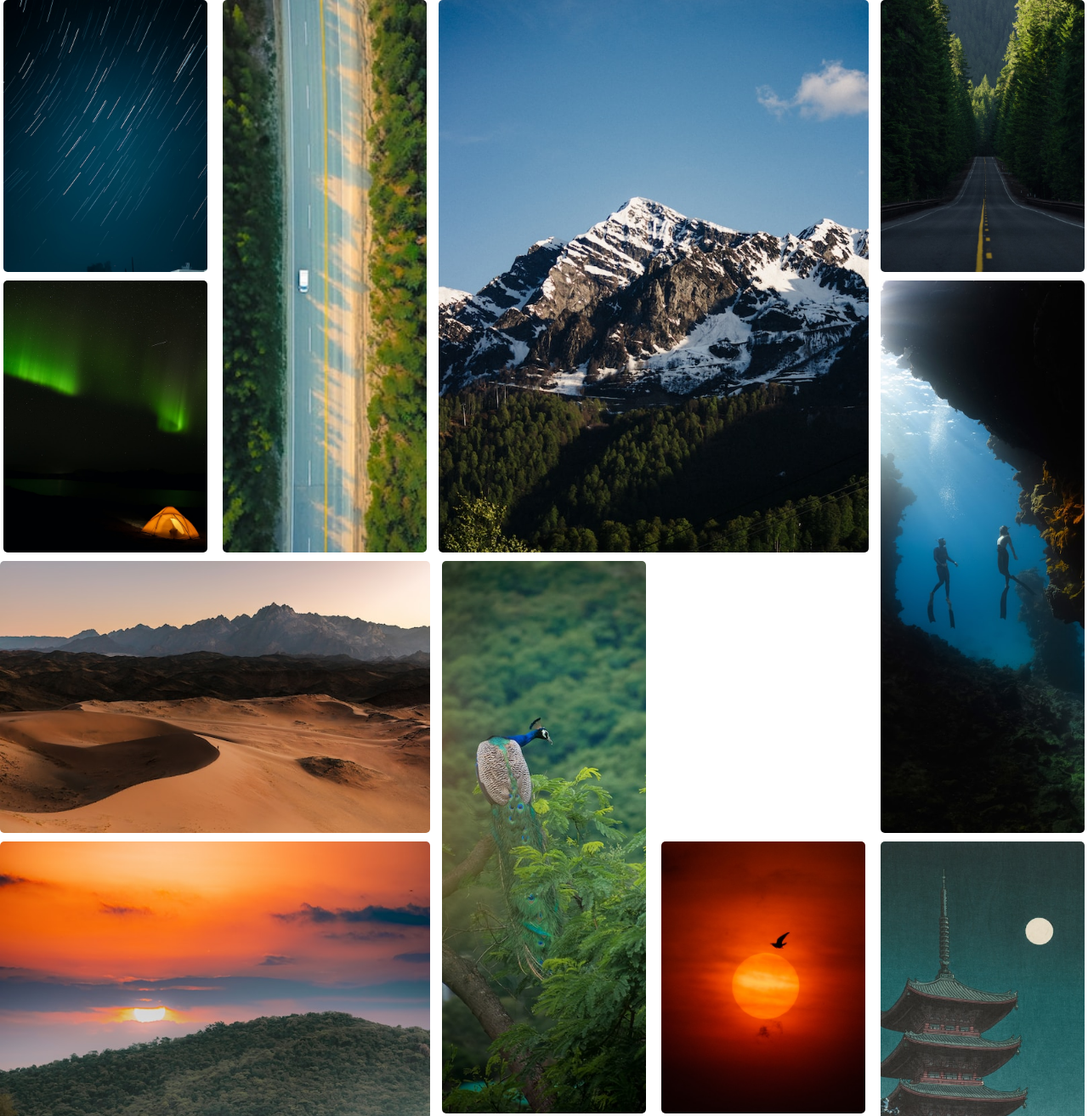
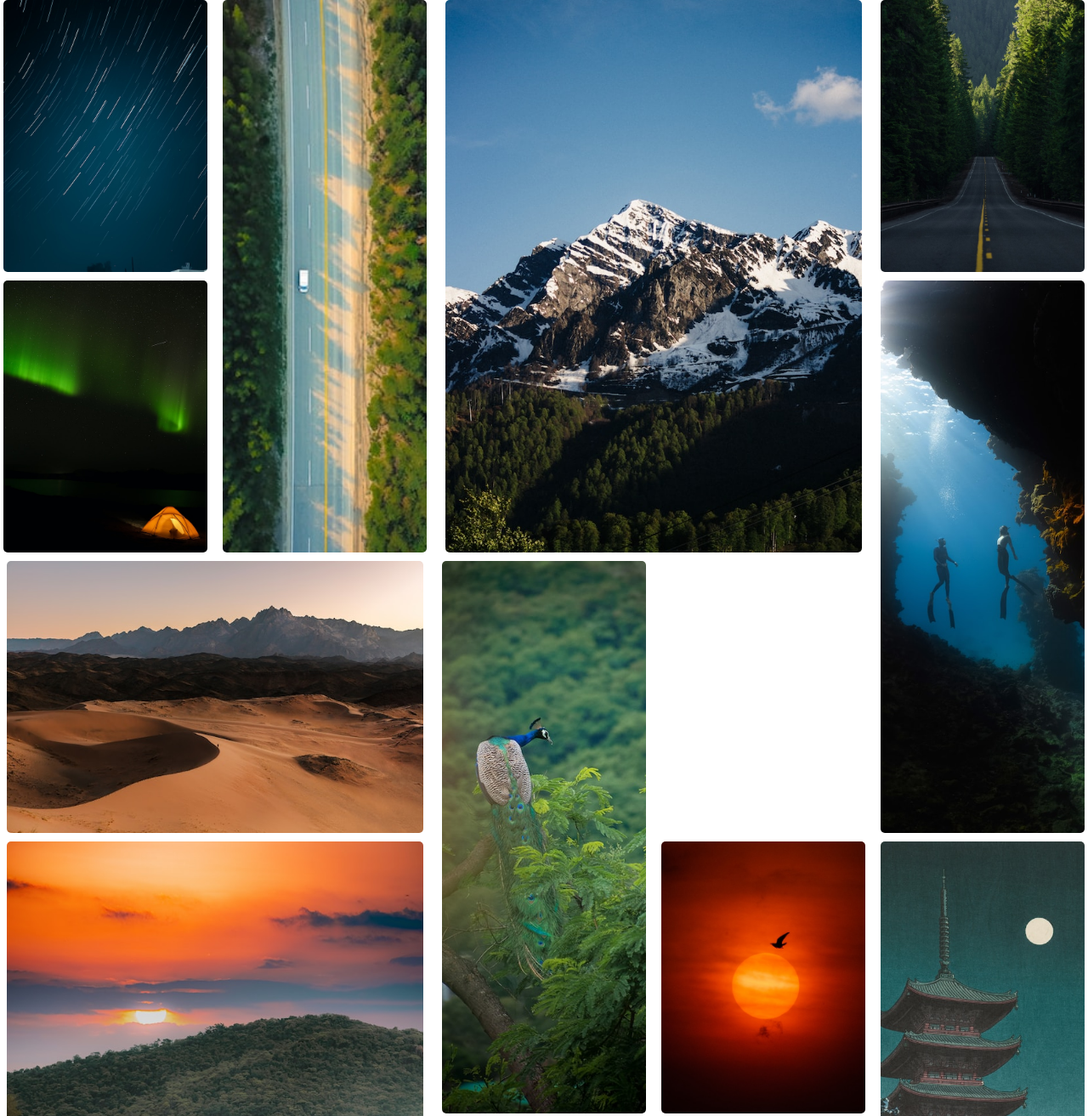
Before and after one commit to vatsan127/Essential-CSS, a plain HTML site: page components/PhotoGallery/PhotoGallery.html in a window 1280 px wide. Shown: the top 1313 px of the page at 85% size. Drawn offline with Linux system fonts and the light colour scheme.

Commit message:
meda queries updated

```diff
--- a/components/PhotoGallery/PhotoGallery.css
+++ b/components/PhotoGallery/PhotoGallery.css
@@ -25,18 +25,18 @@
 
 @media (min-width: 1000px) {
   .img-tall {
-    height: -webkit-fill-available;
+    height: 650px;
     grid-row: span 2;
   }
 
   .img-wide {
-    width: -webkit-fill-available;
+    width: 490px;
     grid-column: span 2;
   }
 
   .img-large {
-    height: -webkit-fill-available;
-    width: -webkit-fill-available;
+    height: 650px;
+    width: 490px;
     grid-column: span 2;
     grid-row: span 2;
   }
```
